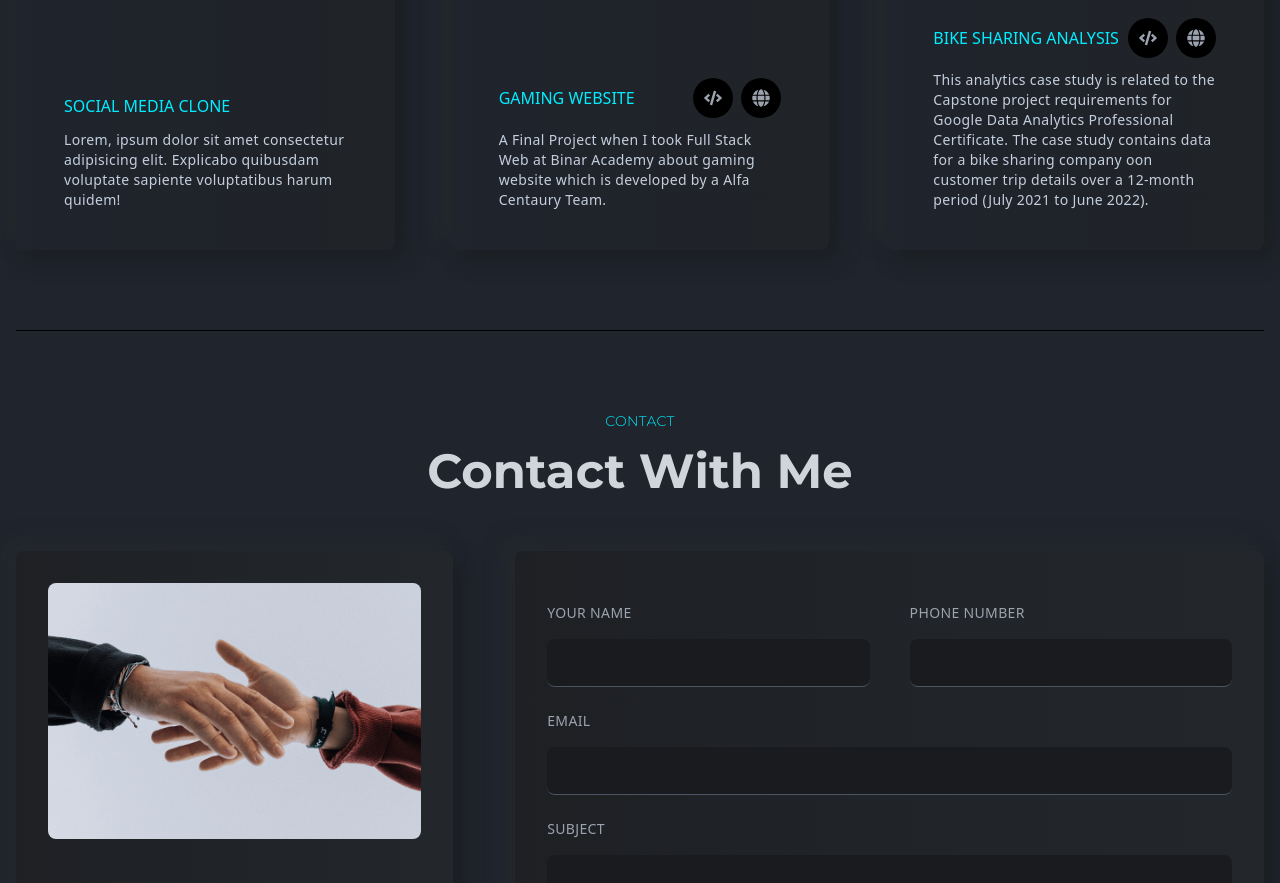
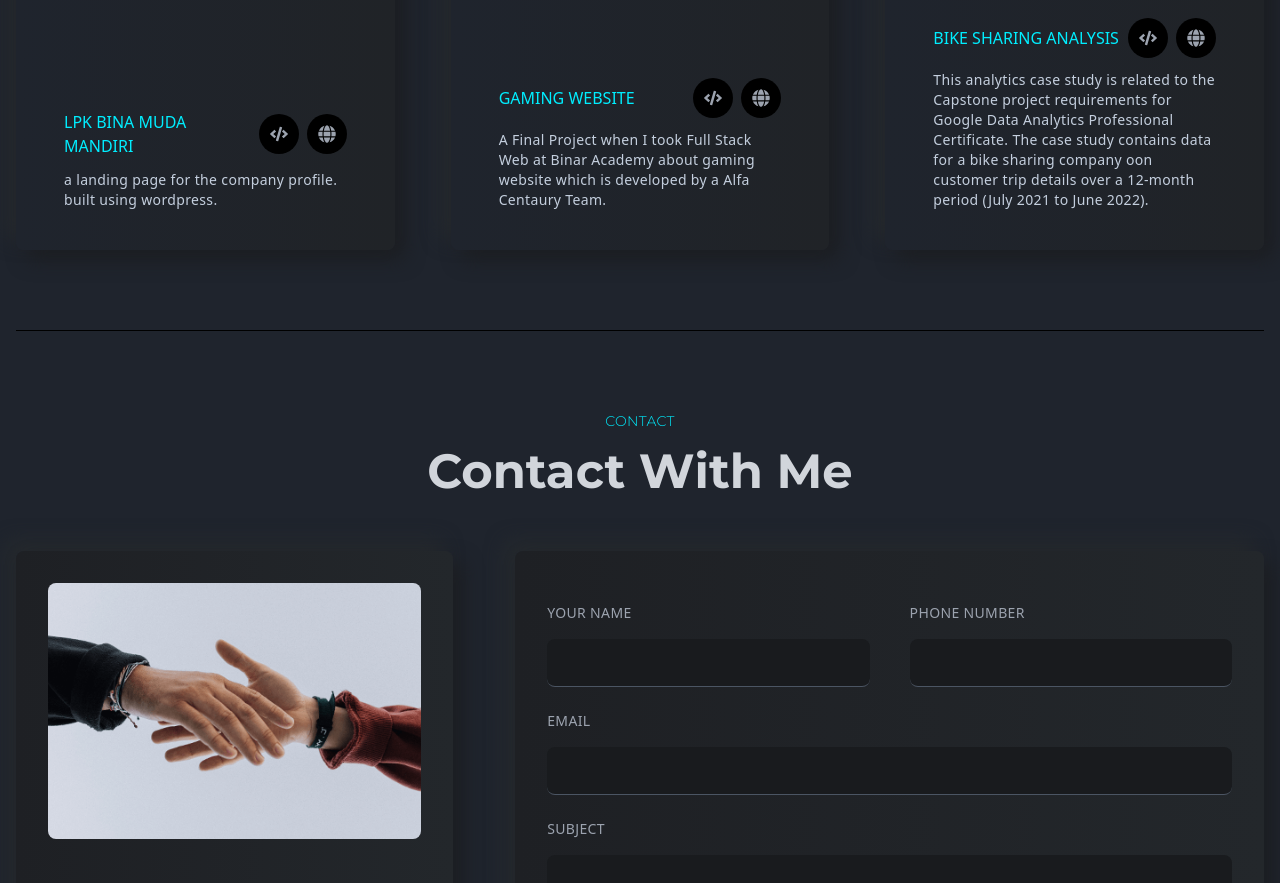
Before and after one commit to zan-118/my-portfolio, a React (Create React App) app: page / in a window 1280 px wide. Shown: the part 2856-3739 px from the top of the page. Built offline with nearby package versions, Linux system fonts and the light colour scheme.

Commit message:
add project

```diff
--- a/src/components/projects/Projects.js
+++ b/src/components/projects/Projects.js
@@ -37,10 +37,12 @@ const Projects = () => {
           src={projectThree}
         />
         <ProjectsCard
-          title="SOCIAL MEDIA CLONE"
-          des=" Lorem, ipsum dolor sit amet consectetur adipisicing elit.
-              Explicabo quibusdam voluptate sapiente voluptatibus harum quidem!"
+          title="LPK BINA MUDA MANDIRI"
+          des="a landing page for the company profile. built using wordpress.
+          "
           src={projectThree}
+          sourceCode="https://github.com/zan-118/lpk-bmm-repo.git"
+          websiteLink="https://lpkbinamudamandiri.com/"
         />
         <ProjectsCard
           title="Gaming Website"
```
